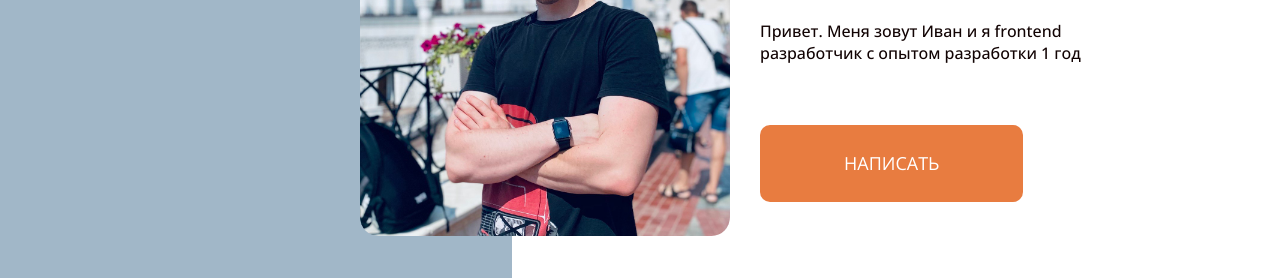
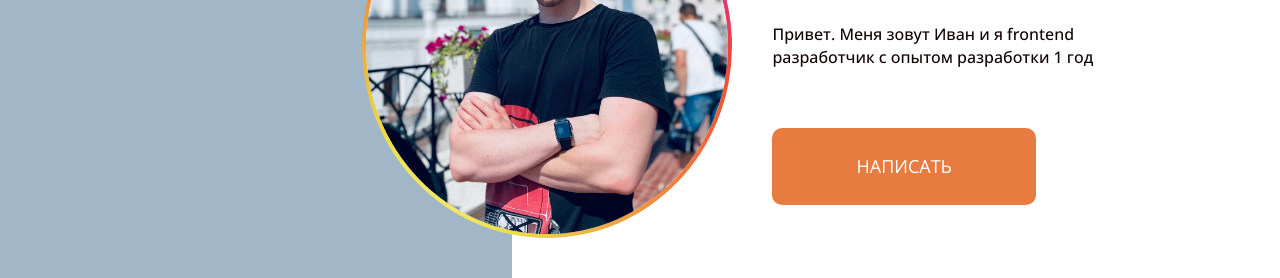
Before and after one commit to Ivan19979/portfolio, a plain HTML site: page index.html in a window 1280 px wide. Shown: the part 218-496 px from the top of the page. Drawn offline with Linux system fonts and the light colour scheme.

Commit message:
insta style

```diff
--- a/index.html
+++ b/index.html
@@ -54,7 +54,7 @@
     <main>
         <section class="present">
             <div class="container present__container">
-                <img src="img/photo_2023-08-29_13-25-39.jpg" alt="Фотография Ивана Щурупова" class="present__photo">
+                <button class="present__photo-btn"><img src="img/photo_2023-08-29_13-25-39.jpg" alt="Фотография Ивана Щурупова" class="present__photo"></button>
 
                 <div class="present__content">
                     <hgroup class="present__group-title">
--- a/js/index.js
+++ b/js/index.js
@@ -48,3 +48,10 @@ $('.callback__btn').click((e) => {
     e.preventDefault();
         $('.page__overlay-modal').fadeOut(400);
 });
+
+elem = document.querySelector('.present__photo-btn');
+console.log(elem);
+elem.addEventListener('click', () => {
+    $('.page__overlay-modal').fadeIn(400).css('display', 'flex');
+
+})
--- a/style/present.css
+++ b/style/present.css
@@ -8,7 +8,14 @@
     background-color: rgb(215, 211, 211);
     border-radius: 100%;
     pointer-events: none;
+
+    border: 4px solid transparent;
+    border-radius: 50%;
+    background-image: linear-gradient(white, white), radial-gradient(circle at 5% 110%, #fdf497 5%, #ecde45 25%, #f14737 75%,#d6249f 85%);
+    background-origin: border-box;
+    background-clip: content-box, border-box;
 }
+
 
 .present__group-title{
     text-transform: uppercase;
@@ -44,6 +51,7 @@
     padding: 16px 60px;
     border-radius: 10px;
     background-color: #E87C40;
+
     border: 2px solid transparent;
 }
 
@@ -88,8 +96,14 @@
         display: flex;
         align-items: center;
     }
+    .present__photo-btn{
+        width: 50%;
+        margin-left: 0;
+        margin-right: 15px;
+        margin-bottom: 0;
+    }
+
     .present__photo{
-        width: 50%;
         margin-left: 0;
         margin-right: 15px;
         margin-bottom: 0;
@@ -125,6 +139,10 @@
 
     .present__photo{
         width: 370px;
+    }
+
+    .present__photo-btn{
+        width: 60%;
         margin-right: 30px;
     }
 
@@ -145,6 +163,7 @@
     }
 }
 
+
 @media (min-width: 992px){
     .present{
         position: relative;
@@ -162,15 +181,17 @@
         z-index: -1;
     }
 
-    .present__photo{
-        border-radius: 5%;
+    .present__photo-btn{
+        width: 80%;
     }
+
 }
 
 @media (min-width: 1440px) {
-    .present__photo{
-        width: 445px;
+    .present__photo-btn{
+        width: 100%;
     }
+
 
     .present__group-title{
         margin-bottom: 60px;
```
